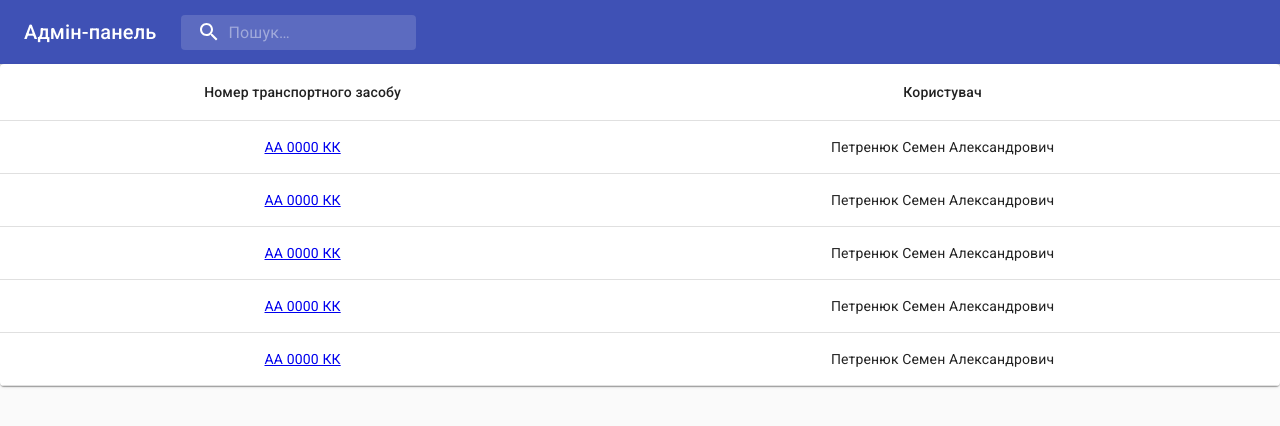
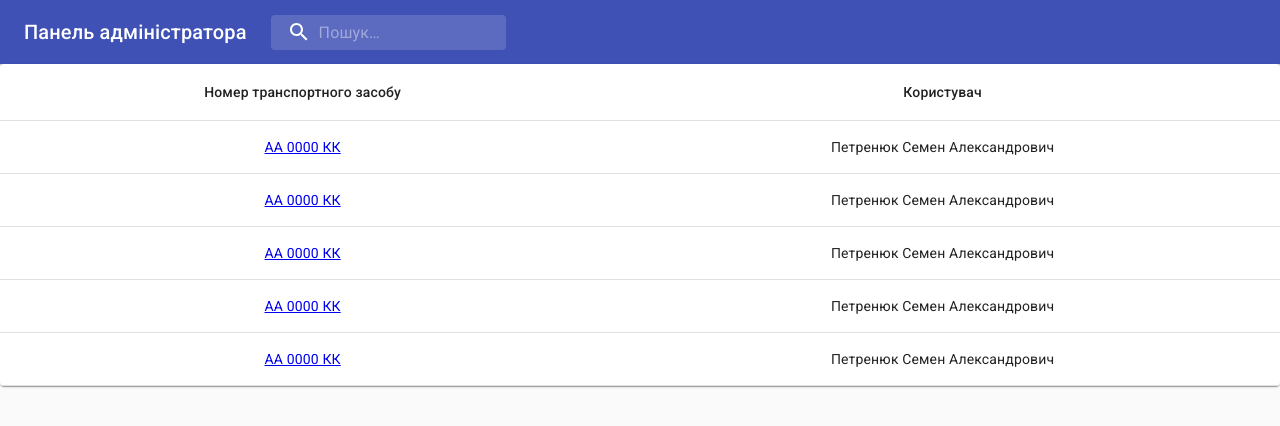
Before and after one commit to se-infotech-internship/client.web.admin, a React (Create React App) app: page / in a window 1280 px wide. Shown: the top 426 px of the page. Built offline with nearby package versions, Linux system fonts and the light colour scheme.

Commit message:
commit from home

```diff
--- a/src/components/TopBar.tsx
+++ b/src/components/TopBar.tsx
@@ -76,7 +76,7 @@ export default function TopBar() {
             <AppBar position="static">
                 <Toolbar>
                     <Typography className={classes.title} variant="h6" noWrap>
-                        Адмін-панель
+                        Панель адміністратора
                     </Typography>
                     <div className={classes.search}>
                         <div className={classes.searchIcon}>
```
